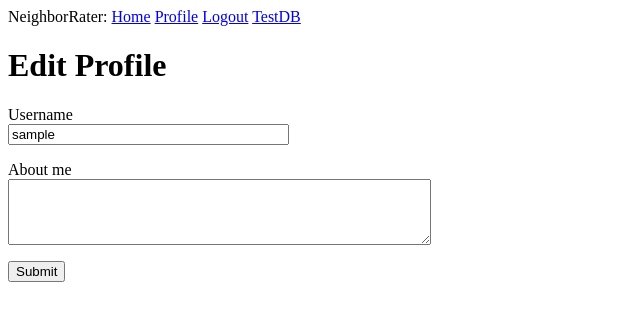
After one commit to amarciszewski99/NeighborRater, a Flask app: page /edit_profile in a window 1280 px wide. The commit adds this page. Shown: the top 321 px of the page, without its empty margins (0-640 px from the left). Run offline with Flask 3, Linux system fonts and the light colour scheme; the visitor is signed in with stand-in values (Sample User, id 1); data comes from the database, SQL or seed files in the repository; both versions use the stored data as it was after the commit.

Commit message:
added basic profile feature and customizability

```diff
--- a/app/forms.py
+++ b/app/forms.py
@@ -1,6 +1,6 @@
 from flask_wtf import FlaskForm
-from wtforms import StringField, PasswordField, BooleanField, SubmitField
-from wtforms.validators import DataRequired, EqualTo, Email
+from wtforms import StringField, PasswordField, BooleanField, SubmitField, TextAreaField
+from wtforms.validators import DataRequired, EqualTo, Email, ValidationError, Length
 from app.models import User
 
 class LoginForm(FlaskForm):
@@ -11,6 +11,7 @@ class LoginForm(FlaskForm):
 
 
 class RegistrationForm(FlaskForm):
+    username = StringField('Username', validators=[DataRequired()])
     first_name = StringField('First Name', validators=[DataRequired()])
     last_name = StringField('Last Name', validators=[DataRequired()])
     email = StringField('Email', validators=[DataRequired(), Email()])
@@ -18,7 +19,18 @@ class RegistrationForm(FlaskForm):
     password2 = PasswordField('Repeat Password', validators=[DataRequired(), EqualTo('password')])
     submit = SubmitField('Register')
 
+    def validate_username(self, username):
+        user = User.query.filter_by(username=username.data).first()
+        if user is not None:
+            raise ValidationError('Please use a different username')
+
     def validate_email(self, email):
         user = User.query.filter_by(email=email.data).first()
         if user is not None:
             raise ValidationError('Please use a different email')
+
+
+class EditProfileForm(FlaskForm):
+    username = StringField('Username', validators=[DataRequired()])
+    about_me = TextAreaField('About me', validators=[Length(min=0, max=140)])
+    submit = SubmitField('Submit')
--- a/app/models.py
+++ b/app/models.py
@@ -1,4 +1,5 @@
 from datetime import datetime
+from hashlib import md5
 from app import db, login
 from flask_login import UserMixin
 from werkzeug.security import generate_password_hash, check_password_hash
@@ -6,11 +7,14 @@ from werkzeug.security import generate_password_hash, check_password_hash
 
 class User(UserMixin, db.Model):
     id = db.Column(db.Integer, primary_key=True)
+    username = db.Column(db.String(32), unique=True)
     first_name = db.Column(db.String(32))
     last_name = db.Column(db.String(32))
     email = db.Column(db.String(64), index=True, unique=True)
     password_hash = db.Column(db.String(128))
     u2a_list = db.relationship('UserToAddress', backref='user', lazy='dynamic')
+    about_me = db.Column(db.String(140))
+    last_seen = db.Column(db.DateTime, default=datetime.utcnow)
 
     def __repr__(self):
         return '<User {} {}>'.format(self.first_name, self.last_name)
@@ -20,6 +24,10 @@ class User(UserMixin, db.Model):
 
     def check_password(self, password):
         return check_password_hash(self.password_hash, password)
+
+    def avatar(self, size):
+        digest = md5(self.email.lower().encode('utf-8')).hexdigest()
+        return 'https://www.gravatar.com/avatar/{}?d=identicon&s={}'.format(digest, size)
 
 @login.user_loader
 def load_user(id):
--- a/app/routes.py
+++ b/app/routes.py
@@ -1,9 +1,18 @@
+from datetime import datetime
 from flask import render_template, flash, redirect, url_for, request
 from app import app, db
-from app.forms import LoginForm, RegistrationForm
+from app.forms import LoginForm, RegistrationForm, EditProfileForm
 from flask_login import current_user, login_user, logout_user, login_required
 from app.models import User, Address, UserToAddress, Rating
 from werkzeug.urls import url_parse
+
+
+@app.before_request
+def before_request():
+    if current_user.is_authenticated:
+        current_user.last_seen = datetime.utcnow()
+        db.session.commit()
+
 
 @app.route('/')
 @app.route('/index')
@@ -42,13 +51,37 @@ def register():
         return redirect(url_for('index'))
     form = RegistrationForm()
     if form.validate_on_submit():
-        user = User(first_name=form.first_name.data, last_name=form.last_name.data, email=form.email.data)
+        user = User(username=form.username.data, first_name=form.first_name.data, last_name=form.last_name.data, email=form.email.data)
         user.set_password(form.password.data)
         db.session.add(user)
         db.session.commit()
         flash('Thanks for registering! Go get rating and make the world a better place.')
         return redirect(url_for('login'))
     return render_template('register.html', title='Register', form=form)
+
+
+@app.route('/user/<username>')
+@login_required
+def user(username):
+    user = User.query.filter_by(username=username).first_or_404()
+    return render_template('user.html', user=user)
+
+
+@app.route('/edit_profile', methods=['GET', 'POST'])
+@login_required
+def edit_profile():
+    form = EditProfileForm()
+    if form.validate_on_submit():
+        current_user.username = form.username.data
+        current_user.about_me = form.about_me.data
+        db.session.commit()
+        flash('Your changes have been saved.')
+        return redirect(url_for('edit_profile'))
+    elif request.method == 'GET':
+        form.username.data = current_user.username
+        form.about_me.data = current_user.about_me
+    return render_template('edit_profile.html', title='Edit Profile', form=form)
+
 
 
 #
--- a/app/templates/base.html
+++ b/app/templates/base.html
@@ -18,6 +18,7 @@
         {% if current_user.is_anonymous %}
         <a href="{{ url_for('login') }}">Login</a>
         {% else %}
+        <a href="{{ url_for('user', username=current_user.username) }}">Profile</a>
         <a href="{{ url_for('logout') }}">Logout</a>
         {% endif %}
         <a href="{{ url_for('testDB') }}">TestDB</a>
--- /dev/null
+++ b/app/templates/edit_profile.html
@@ -0,0 +1,23 @@
+{% extends "base.html" %}
+
+{% block content %}
+<h1>Edit Profile</h1>
+<form action="" method="post">
+    {{ form.hidden_tag() }}
+    <p>
+        {{ form.username.label }}<br>
+        {{ form.username(size=32) }}<br>
+        {% for error in form.username.errors %}
+        <span style="color: red;">[{{ error }}]</span>
+        {% endfor %}
+    </p>
+    <p>
+        {{ form.about_me.label }}<br>
+        {{ form.about_me(cols=50, rows=4) }}<br>
+        {% for error in form.about_me.errors %}
+        <span style="color: red;">[{{ error }}]</span>
+        {% endfor %}
+    </p>
+    <p>{{ form.submit() }}</p>
+</form>
+{% endblock %}
```
Also changed, not shown: app/templates/register.html (+7 -0 lines), app/templates/user.html (added, +17 -0 lines), migrations/versions/2c283304e55f_users_table.py (deleted, +0 -42 lines), migrations/versions/2c71a3bbc9df_.py (renamed from migrations/versions/2d2a2a724869_.py, +11 -11 lines), migrations/versions/6f561e4d91a0_.py (renamed from migrations/versions/2153a13792b0_.py, +22 -17 lines), migrations/versions/cbd29eabdaae_.py (added, +34 -0 lines), app.db.
